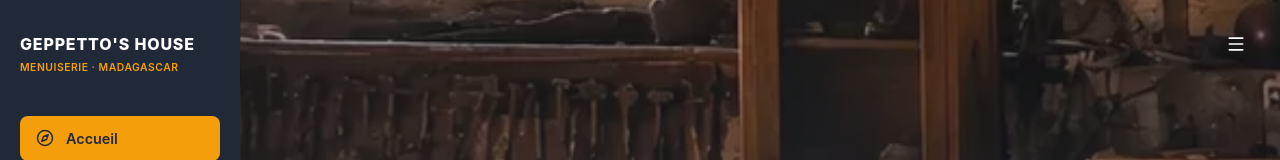
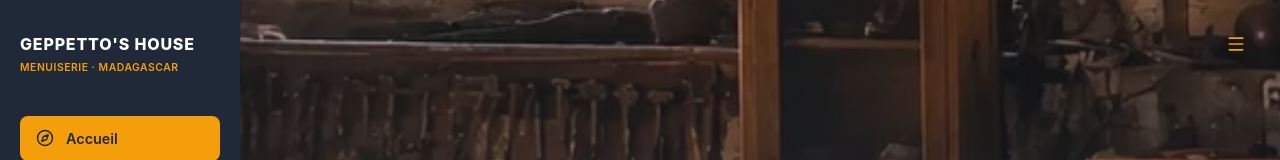
Before and after one commit to Crypoune/holberton_portfolio_project, a React (Vite) app in the folder menuisierpro/frontend/: page / in a window 1280 px wide. Shown: the top 160 px of the page. Built offline with nearby package versions, Linux system fonts and the light colour scheme.

Commit message:
fix: sidebar toggle icon color for better contrast

```diff
--- a/menuisierpro/frontend/src/styles/components/_sidebar.scss
+++ b/menuisierpro/frontend/src/styles/components/_sidebar.scss
@@ -109,7 +109,7 @@
     width: 2.5rem;
     height: 2.5rem;
     border-radius: 0.5rem;
-    color: #fff;
+    color: $color-orange;
     transition: transform 0.2s ease;
 
     &:hover {
```
